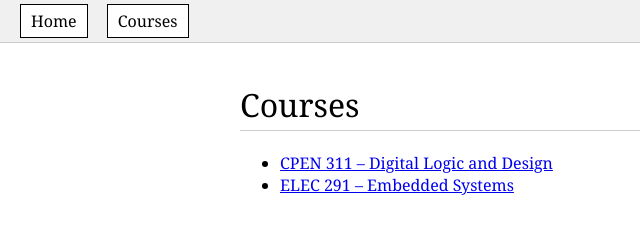
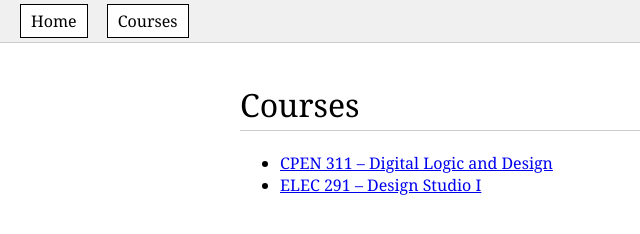
Before and after one commit to khymcode/courses, a plain HTML site: page courses.html in a window 1280 px wide. Shown: the full height of the page, 0-640 px from the left. Drawn offline with Linux system fonts and the light colour scheme.

Commit message:
Update courses.html

```diff
--- a/courses.html
+++ b/courses.html
@@ -16,7 +16,7 @@
         <h1>Courses</h1>
         <ul>
             <li><a href="cpen311.html">CPEN 311 – Digital Logic and Design</a></li>
-            <li><a href="elec291.html">ELEC 291 – Embedded Systems</a></li>
+            <li><a href="elec291.html">ELEC 291 – Design Studio I</a></li>
             <!-- Add more courses as needed -->
         </ul>
     </div>
```
